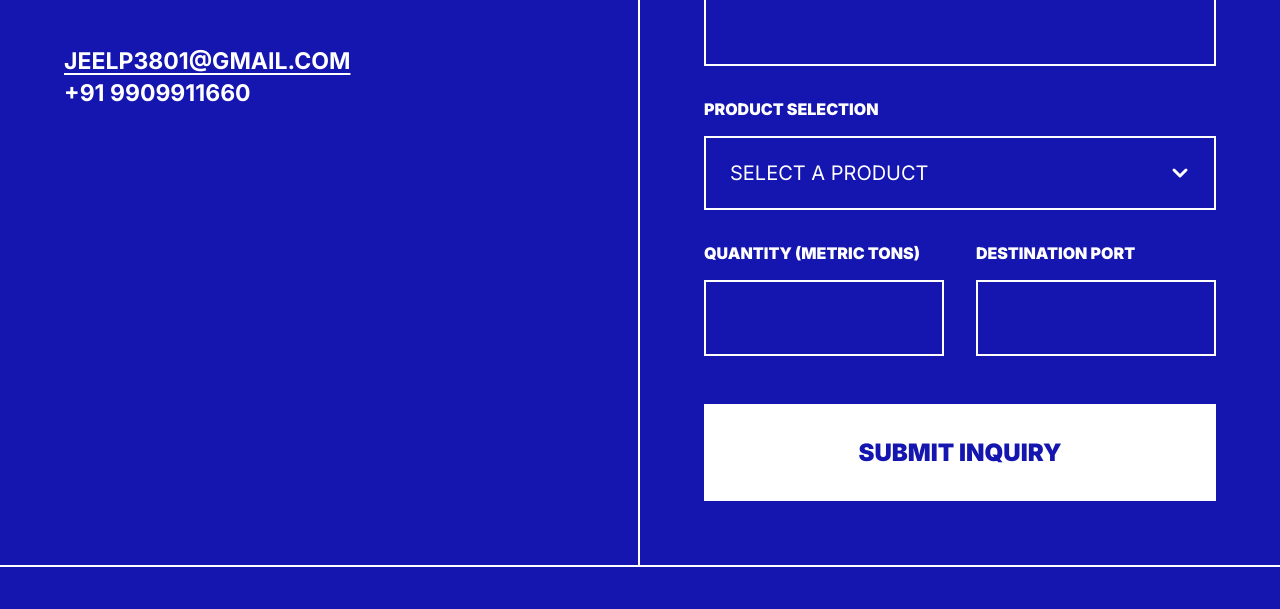
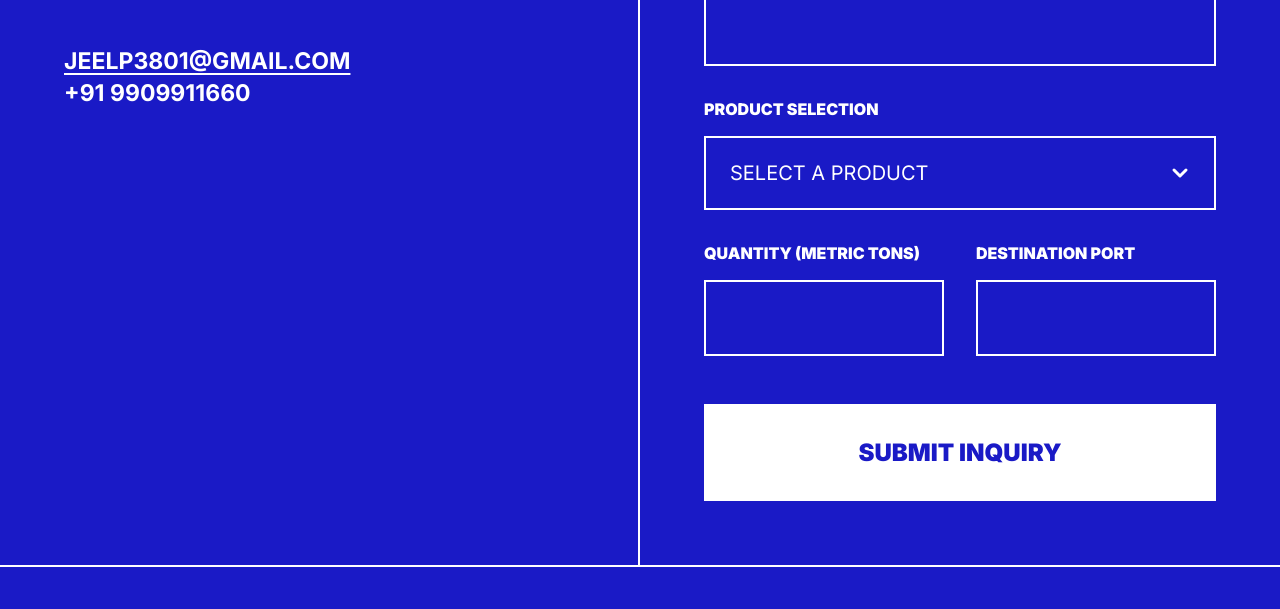
Before and after one commit to xtronironic/exports-business, a plain HTML site: page index.html in a window 1280 px wide. Shown: the part 5204-5813 px from the top of the page. Drawn offline with nearby package versions, Linux system fonts and the light colour scheme.

Commit message:
Change background color variable and usage

```diff
--- a/styles.css
+++ b/styles.css
@@ -2,7 +2,7 @@
    VARIABLES & RESET
 ========================================= */
 :root {
-    --bg-color: #1515AF;
+    --bg-color: #1A1AC6;
     --text-color: #FFFFFF;
     --border-color: #FFFFFF;
     --accent-color: #222222;
@@ -21,7 +21,7 @@ html {
 }
 
 body {
-    background-color: var(--bg-color);
+    background-color: #1A1AC6;
     color: var(--text-color);
     font-family: var(--font-main);
     text-transform: uppercase;
```
